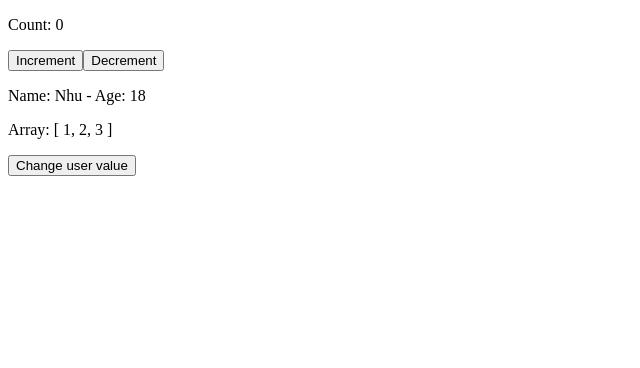
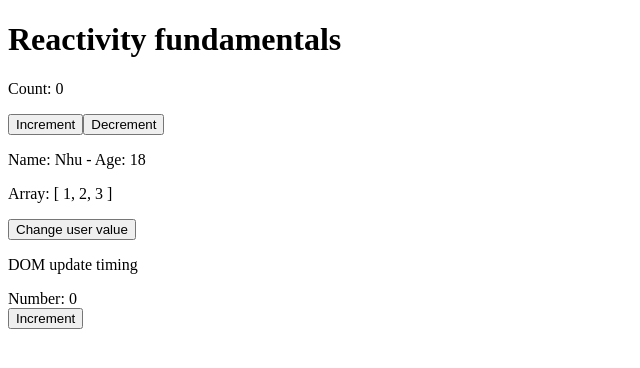
Before and after one commit to lyhuynhnhu/vue-basic, a Vue app: page / in a window 1280 px wide. Shown: the top 368 px of the page, without its empty margins (0-640 px from the left). Built offline with nearby package versions, Linux system fonts and the light colour scheme.

Commit message:
nextTick()

```diff
--- a/src/App.vue
+++ b/src/App.vue
@@ -1,5 +1,5 @@
 <script setup>
-import { ref, reactive } from 'vue'
+import { ref, reactive, nextTick } from 'vue'
 
 const count = ref(0)
 
@@ -17,11 +17,21 @@ const object = reactive({
 const change = () => {
   object.name = 'Huynh Nhu'
   object.age++
-  object.array.push(4)
+  object.array.push(object.array.length + 1)
+}
+
+const num = ref(0)
+
+const increase = async () => {
+  num.value++
+  console.log(document.getElementById('number').innerText) // still previous value
+  await nextTick()
+  console.log(document.getElementById('number').innerText) // new value
 }
 </script>
 
 <template>
+  <h1>Reactivity fundamentals</h1>
   <p>Count: {{ count }}</p>
   <button @click="count++">Increment</button>
   <button @click="decrement">Decrement</button>
@@ -29,4 +39,8 @@ const change = () => {
   <p>Name: {{ object.name }} - Age: {{ object.age }}</p>
   <p>Array: {{ object.array }}</p>
   <button @click="change">Change user value</button>
+
+  <p>DOM update timing</p>
+  <div id="number">Number: {{ num }}</div>
+  <button @click="increase">Increment</button>
 </template>
```
